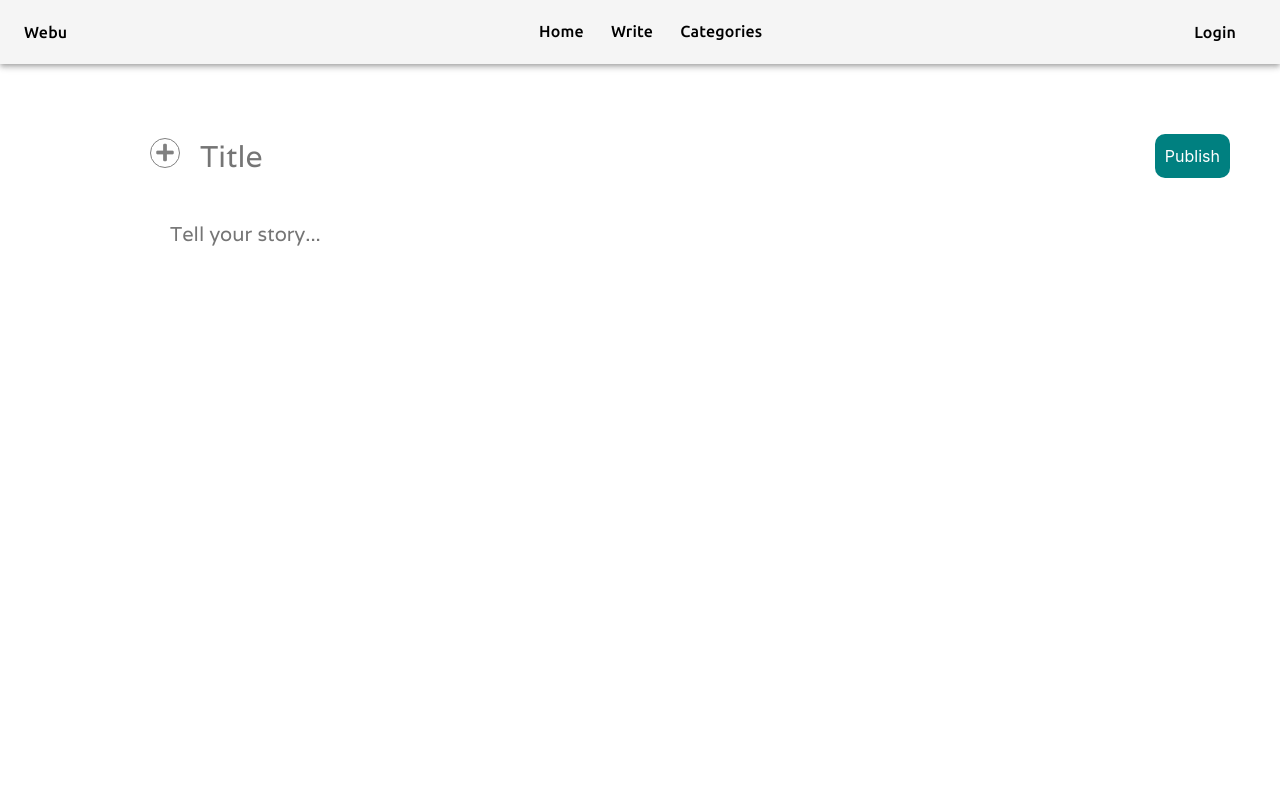
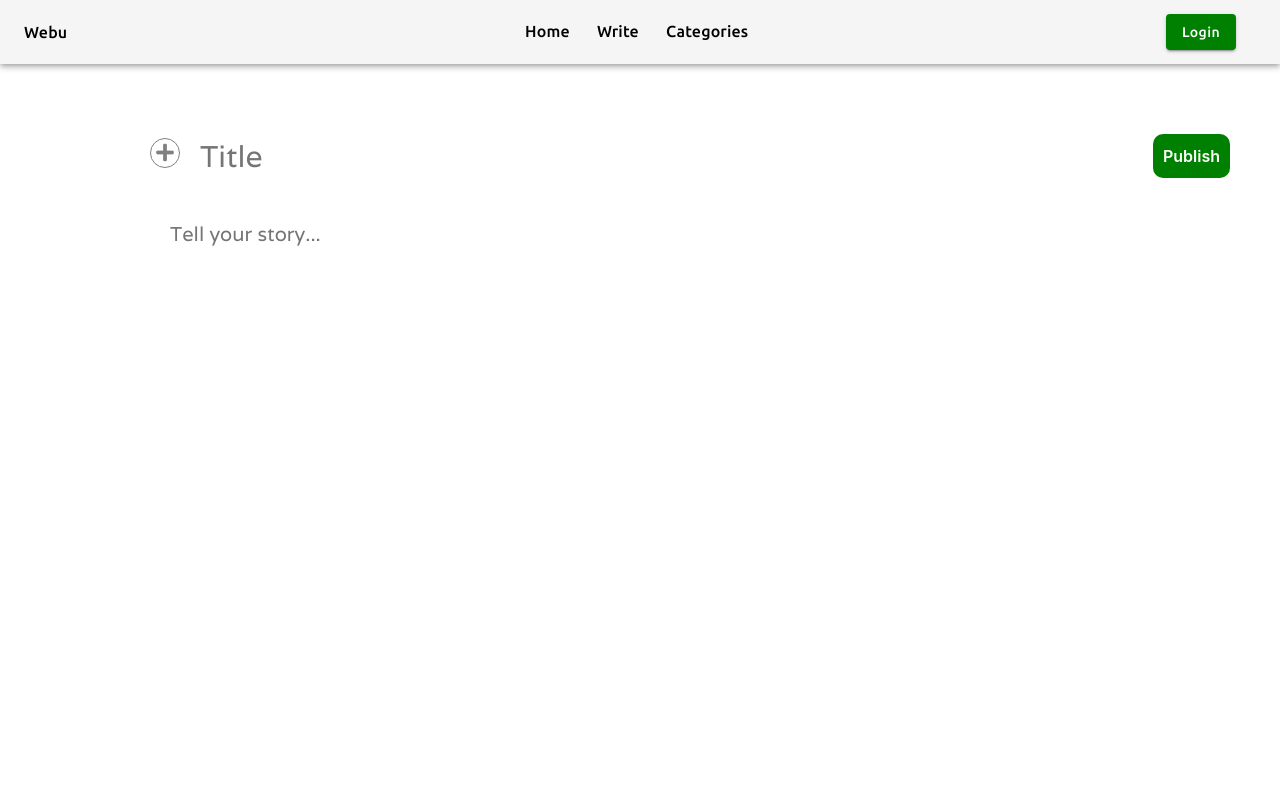
Before and after one commit to Saswat689/webu_client, a React (Create React App) app: page /write in a window 1280 px wide. Shown: the top 800 px of the page. Built offline with nearby package versions, Linux system fonts and the light colour scheme.

Commit message:
final changes

```diff
--- a/src/components/topbar/TopBar.js
+++ b/src/components/topbar/TopBar.js
@@ -6,7 +6,6 @@ import Typography from '@material-ui/core/Typography';
 import IconButton from '@material-ui/core/IconButton';
 import MenuIcon from '@material-ui/icons/Menu';
 import MenuItem from '@material-ui/core/MenuItem';
-import Menu from '@material-ui/core/Menu';
 import {Link} from 'react-router-dom'
 import ListItemIcon from '@material-ui/core/ListItemIcon';
 import CategoryIcon from '@material-ui/icons/Category';
@@ -14,7 +13,9 @@ import CreateIcon from '@material-ui/icons/Create';
 import HomeIcon from '@material-ui/icons/Home';
 import SwipeableDrawer from '@material-ui/core/SwipeableDrawer';
 import Button from '@material-ui/core/Button';
-import { green } from '@material-ui/core/colors';
+
+
+
 
 const useStyles = makeStyles((theme) => ({
 	appbar: {
@@ -45,6 +46,11 @@ const useStyles = makeStyles((theme) => ({
 	},
 	login:{
 		marginRight: '20px',
+		textTransform: 'capitalize',
+		backgroundColor: 'green',
+		'&:hover': {
+      background: "#42ba96",
+    },
 		display: 'none',
 		[theme.breakpoints.up("sm")]:{
 			display: "block"
@@ -69,20 +75,27 @@ const useStyles = makeStyles((theme) => ({
 		fontWeight: 'bolder'
 	},
 	list:{
+		display: 'flex',
+		flexDirection: 'column',
+		justifyContent: 'space-between',
 		width: '250px',
 		height: '100%',
 		paddingTop: '10px',
 		paddingBottom: '10px',
 		backgroundColor: 'whiteSmoke',
-  	color: 'black'
+  	color: 'black',
+		// paddingBottom: '7rem'
 	},
 	mobileLogin: {
+		width: '90%',
 		textAlign: 'center',
-		marginTop: '27rem',
 		textTransform: 'capitalize',
 		// color: 'white',
 		fontWeight: '500',
-
+		backgroundColor: 'green',
+		'&:hover': {
+      background: "#42ba96",
+    },
 	},
 	lastBtn:{
 		textAlign: 'center',
@@ -118,7 +131,7 @@ export default function MenuAppBar() {
 								<li><Link className="link" to="/categories">Categories</Link></li>
 							</ul>
 						</Typography>
-						<Typography className={classes.login}><Link className="link" to="/login">Login</Link></Typography>
+						<Button className={classes.login} variant="contained" color="primary"><Link className="link" to="/login">Login</Link></Button>
 					</div>
             <div className={classes.toggle}>
 							<IconButton edge="start" className={classes.menuButton} color="inherit" aria-label="open drawer" onClick={handleMenu}>
@@ -141,11 +154,13 @@ export default function MenuAppBar() {
                 onClose={handleClose}
               >
                 <div className={classes.list}>
-									<MenuItem onClick={handleClose}><ListItemIcon><HomeIcon fontSize="small"/></ListItemIcon> <Link className="link" to="/">Home</Link></MenuItem>
-									<MenuItem onClick={handleClose}><ListItemIcon><CreateIcon fontSize="small"/></ListItemIcon><Link className="link" to="/write">Write</Link></MenuItem>
-									<MenuItem onClick={handleClose}><ListItemIcon><CategoryIcon fontSize="small"/></ListItemIcon><Link className="link" to="/categories">Categories</Link></MenuItem>
+									<div>
+										<MenuItem onClick={handleClose}><ListItemIcon><HomeIcon fontSize="small"/></ListItemIcon> <Link className="link" to="/">Home</Link></MenuItem>
+										<MenuItem onClick={handleClose}><ListItemIcon><CreateIcon fontSize="small"/></ListItemIcon><Link className="link" to="/write">Write</Link></MenuItem>
+										<MenuItem onClick={handleClose}><ListItemIcon><CategoryIcon fontSize="small"/></ListItemIcon><Link className="link" to="/categories">Categories</Link></MenuItem>
+									</div>
 									<div className={classes.lastBtn}>
-									<Button className={classes.mobileLogin} variant="outlined"><Link className="link" to="/login">Login</Link></Button>
+									<Button className={classes.mobileLogin} type="submit" variant="contained" color="primary"><Link className="link" to="/login">Login</Link></Button>
 									</div>
 								</div>
               </SwipeableDrawer>
--- a/src/pages/login/login.css
+++ b/src/pages/login/login.css
@@ -12,13 +12,13 @@
 .loginRegisterButton{
 	position: absolute;
 	top: 70px;
-	right: 20px;
+	right: 30px;
 	background-color:green;
 	cursor: pointer;
 	border: none;
-	padding: 10px 20px;
+	padding: 8px 15px;
 	color: #fff;
-	border-radius: 10px;
+	border-radius: 4px;
 	font-weight: 600;
 }
 
--- a/src/pages/register/Register.js
+++ b/src/pages/register/Register.js
@@ -124,9 +124,9 @@ export default function Register() {
 				</Button>
 				<Typography className={classes.or}>----------or----------</Typography>
 			</form>
-			<button className="registerLoginButton">
+			{/* <button className="registerLoginButton">
 				<Link className="link" to="/login">Login</Link>
-			</button>
+			</button> */}
 		</div>
 		)
 	}
--- a/src/pages/register/register.css
+++ b/src/pages/register/register.css
@@ -17,9 +17,9 @@
 	background-color: green;
 	cursor: pointer;
 	border: none;
-	padding: 10px 30px;
+	padding: 8px 15px;
 	color: white;
-	border-radius: 10px;
+	border-radius: 4px;
 	font-weight: 600;
 }
 
--- a/src/pages/write/write.css
+++ b/src/pages/write/write.css
@@ -50,10 +50,17 @@
 	top: 20px;
 	right: 50px;
 	color: white;
-	background-color: teal;
+	font-weight: 600;
+	background-color: green;
 	padding: 10px;
 	border: none;
 	border-radius: 10px;
 	cursor: pointer;
 	font-size: 16px;
 }
+
+@media screen and (max-width: 480px) {
+	.writeFormGroup{
+		margin-left: 25px;
+	}
+}
```
